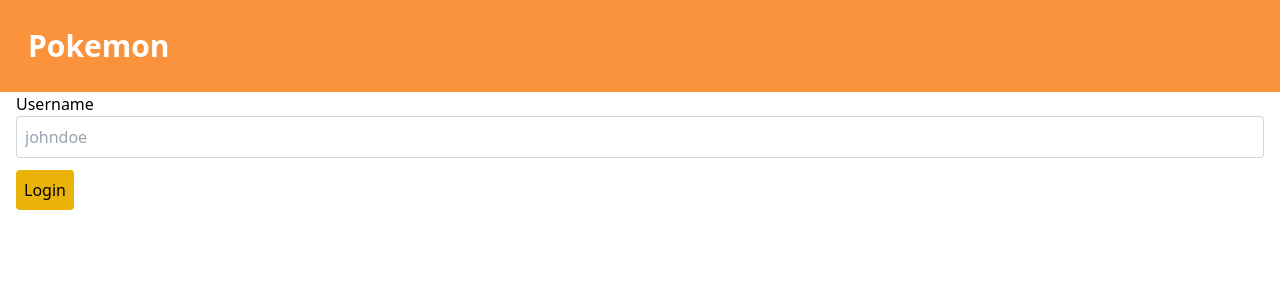
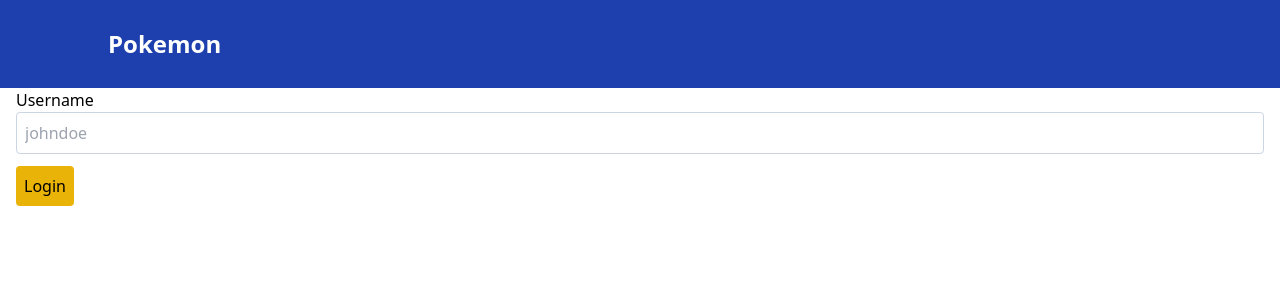
Before and after one commit to simen12345/pokemon-trainer, an Angular app: page /login in a window 1280 px wide. Shown: the top 300 px of the page. Built offline with nearby package versions, Linux system fonts and the light colour scheme.

Commit message:
Added navbar

```diff
--- a/src/app/app.component.html
+++ b/src/app/app.component.html
@@ -1,4 +1,2 @@
-<h1 class="font-bold text-3xl text-white bg-orange-400 p-7">
-  Pokemon
-</h1>
+<app-navbar></app-navbar>
 <router-outlet></router-outlet>
--- a/src/app/app.module.ts
+++ b/src/app/app.module.ts
@@ -12,6 +12,7 @@
 import { PokemonListComponent } from './components/pokemon-list/pokemon-list.component';
 import { PokemonListItemComponent } from './components/pokemon-list-item/pokemon-list-item.component';
 import { CatchPokemonComponent } from './components/catch-pokemon/catch-pokemon.component';
+import { NavbarComponent } from './components/navbar/navbar.component';
 
 
 // Decorator
@@ -24,7 +25,8 @@
     LoginFormComponent,
     PokemonListComponent,
     PokemonListItemComponent,
-    CatchPokemonComponent
+    CatchPokemonComponent,
+    NavbarComponent
   ],
   imports: [ // Modules
     BrowserModule,
--- /dev/null
+++ b/src/app/components/navbar/navbar.component.html
@@ -0,0 +1,16 @@
+<nav class="bg-blue-800 text-white text-2xl flex justify-between items-center p-7 sticky top-0 w-full z-50">
+    <span class="font-bold px-20">Pokemon</span>
+    <ng-container *ngIf="trainer !== undefined">
+        <ul class="flex">
+            <li class="px-20">
+                <a routerLink="/trainer">Trainer</a>
+            </li>
+        </ul>
+        <ul>
+            <li class="px-20">
+                <a routerLink="/pokemon-catalogue">Pokemons</a>
+            </li>
+        </ul>
+    </ng-container>
+
+</nav>
--- /dev/null
+++ b/src/app/components/navbar/navbar.component.ts
@@ -0,0 +1,21 @@
+import { Component } from '@angular/core';
+import { Trainer } from 'src/app/models/trainer.model';
+import { TrainerService } from 'src/app/services/trainer.service';
+
+@Component({
+  selector: 'app-navbar',
+  templateUrl: './navbar.component.html',
+  styleUrls: ['./navbar.component.css']
+})
+
+
+export class NavbarComponent {
+
+  get trainer(): Trainer | undefined {
+    return this.trainerService.trainer;
+  }
+
+  constructor(
+    private readonly trainerService: TrainerService
+  ){}
+}
```
Also changed, not shown: src/app/components/navbar/navbar.component.css (added), 1 other file (tests, documents, lock files or other folders).
